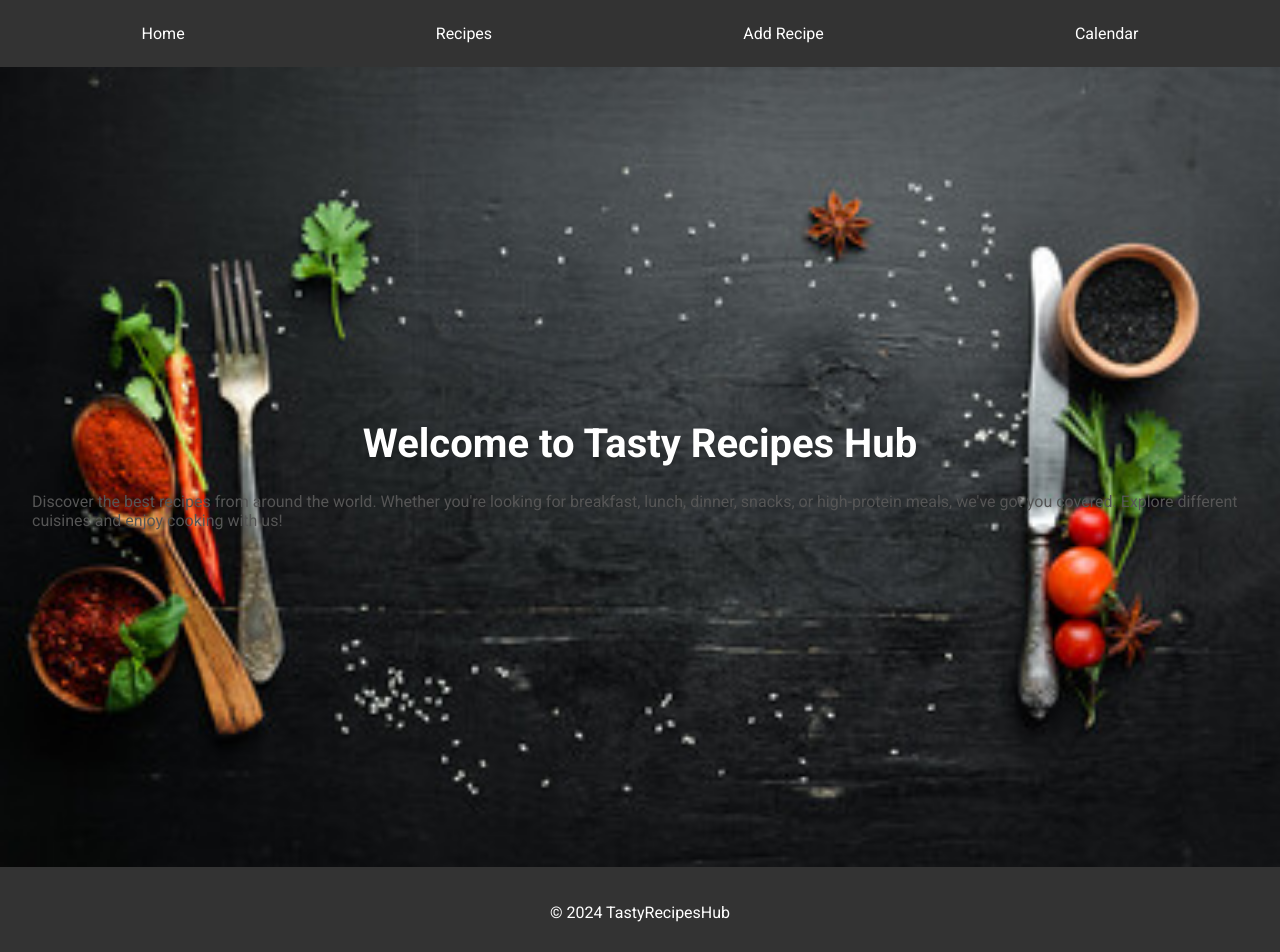
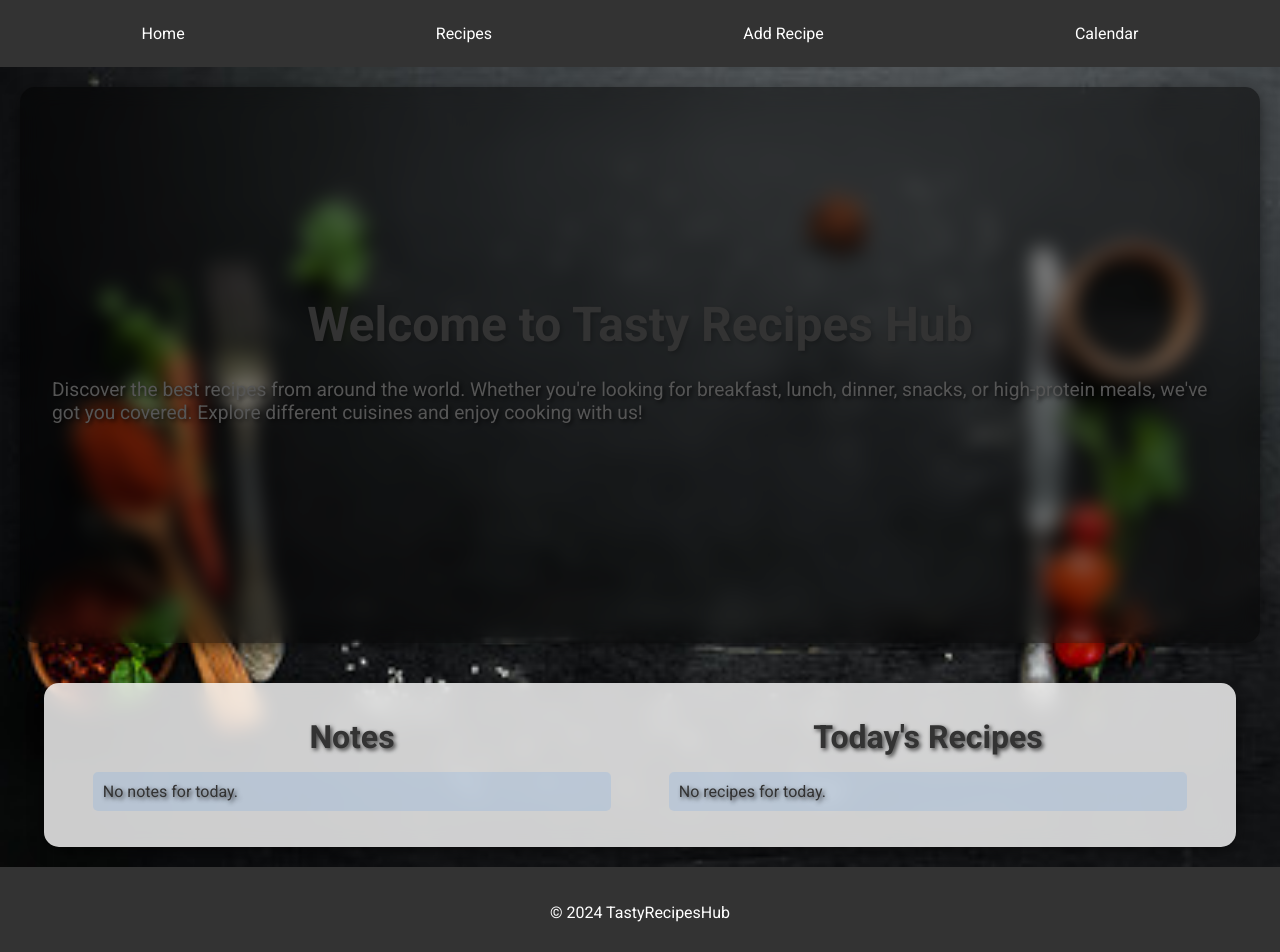
Before and after one commit to MichalOrlikowski/TastyRecipesHub, a React (Create React App) app in the folder tasty-recipes-hub/: page / in a window 1280 px wide. Shown: the top 952 px of the page. Built offline with nearby package versions, Linux system fonts and the light colour scheme.

Commit message:
displaying notes and recipes for the current day in the home.js file

```diff
--- a/tasty-recipes-hub/src/Pages/Calendar.js
+++ b/tasty-recipes-hub/src/Pages/Calendar.js
@@ -2,8 +2,8 @@ import React, { useState, useEffect } from 'react';
 import { format, addDays, startOfMonth, endOfMonth, startOfWeek, endOfWeek, isSameMonth, isSameDay, addMonths, subMonths } from 'date-fns';
 import '../styles/Calendar.css';
 import { pl } from 'date-fns/locale';
-import Modal from '../components/Modal'; // Import Modal component
-import recipesData from '../data/recipes.json'; // Import recipes from JSON file
+import Modal from '../components/Modal';
+import recipesData from '../data/recipes.json';
 
 const Calendar = () => {
     const [currentMonth, setCurrentMonth] = useState(new Date());
@@ -172,17 +172,17 @@ const Calendar = () => {
                 setHighlightedIndex(prevIndex => (prevIndex - 1 + filteredRecipes.length) % filteredRecipes.length);
             } else if (event.key === 'Enter') {
                 const selectedRecipe = filteredRecipes[highlightedIndex]?.name || searchTerm;
-                handleAddNote(`Przepis: ${selectedRecipe}`);
+                handleAddNote(`notes: ${selectedRecipe}`);
                 setFilteredRecipes([]);
             }
         } else if (event.key === 'Enter' && customNote) {
-            handleAddNote(customNote);
+            handleAddNote(`notatka: ${customNote}`);
         }
     };
 
     const handleRecipeClick = (recipe) => {
         setSearchTerm(recipe.name);
-        handleAddNote(`Przepis: ${recipe.name}`);
+        handleAddNote(`notes: ${recipe.name}`);
         setFilteredRecipes([]);
     };
 
@@ -200,7 +200,7 @@ const Calendar = () => {
                 notes={notes[format(selectedDate, 'yyyy-MM-dd')]}
                 selectedDate={format(selectedDate, 'yyyy-MM-dd')}
                 handleDeleteNote={(index) => handleDeleteNote(format(selectedDate, 'yyyy-MM-dd'), index)}
-                handleAddNote={() => handleAddNote(customNote)}
+                handleAddNote={() => handleAddNote(`notatka: ${customNote}`)}
                 searchTerm={searchTerm}
                 setSearchTerm={setSearchTerm}
                 filteredRecipes={filteredRecipes}
--- a/tasty-recipes-hub/src/Pages/Home.js
+++ b/tasty-recipes-hub/src/Pages/Home.js
@@ -1,7 +1,22 @@
-import React from 'react';
+import React, { useState, useEffect } from 'react';
 import '../styles/Home.css';
 
 const Home = () => {
+    const [notes, setNotes] = useState([]);
+    const [todayRecipes, setTodayRecipes] = useState([]);
+
+    useEffect(() => {
+        const storedData = JSON.parse(localStorage.getItem('notes')) || {};
+        const todayDate = new Date().toISOString().split('T')[0];
+        const todayData = storedData[todayDate] || [];
+
+        const todayNotes = todayData.filter(item => item.startsWith('notatka: '));
+        const todayRecipesList = todayData.filter(item => item.startsWith('notes: '));
+
+        setNotes(todayNotes.map(note => note.replace('notatka: ', '')));
+        setTodayRecipes(todayRecipesList.map(recipe => recipe.replace('notes: ', '')));
+    }, []);
+
     return (
         <div className="home-container">
             <div className="home-content">
@@ -10,6 +25,24 @@ const Home = () => {
                     Discover the best recipes from around the world. Whether you're looking for breakfast, lunch, dinner, snacks, or high-protein meals, we've got you covered. Explore different cuisines and enjoy cooking with us!
                 </p>
             </div>
+            <div className="home-extra">
+                <div className="home-notes">
+                    <h2>Notes</h2>
+                    <ul>
+                        {notes.length > 0 ? notes.map((note, index) => (
+                            <li key={index}>{note}</li>
+                        )) : <li>No notes for today.</li>}
+                    </ul>
+                </div>
+                <div className="home-recipes">
+                    <h2>Today's Recipes</h2>
+                    <ul>
+                        {todayRecipes.length > 0 ? todayRecipes.map((recipe, index) => (
+                            <li key={index}>{recipe}</li>
+                        )) : <li>No recipes for today.</li>}
+                    </ul>
+                </div>
+            </div>
         </div>
     );
 };
--- a/tasty-recipes-hub/src/styles/Home.css
+++ b/tasty-recipes-hub/src/styles/Home.css
@@ -1,14 +1,27 @@
+/* Ogólne style */
+body {
+    font-family: 'Arial', sans-serif;
+    background-color: #f4f4f4;
+    color: #333;
+    margin: 0;
+    padding: 0;
+}
+
+/* Styl dla kontenera */
 .home-container {
     height: 100vh;
     display: flex;
     flex-direction: column;
     justify-content: space-between;
-    background-image: url('../Images/Tło.jpg'); /* Przy założeniu, że masz takie tło */
+    background-image: url('../Images/Tło.jpg'); /* Assuming you have this background */
     background-size: cover;
     background-position: center;
     overflow: hidden;
+    color: white;
+    text-shadow: 2px 2px 4px rgba(0, 0, 0, 0.7);
 }
 
+/* Styl dla głównej zawartości */
 .home-content {
     flex: 1;
     display: flex;
@@ -16,12 +29,125 @@
     justify-content: center;
     align-items: center;
     text-align: center;
-    color: white;
     padding: 2em;
-    overflow: hidden;
+    background: rgba(0, 0, 0, 0.5); /* Adding a semi-transparent background to make text readable */
+    border-radius: 15px;
+    margin: 20px;
+    box-shadow: 0 4px 15px rgba(0, 0, 0, 0.5);
+    backdrop-filter: blur(10px);
 }
 
+.home-content h1 {
+    font-size: 3em;
+    margin-bottom: 20px;
+    animation: fadeIn 1.5s ease-in-out;
+    font-family: 'Roboto', sans-serif;
+}
 
-.home-content h1 {
+.home-content p {
+    font-size: 1.2em;
+    margin-bottom: 30px;
+    animation: fadeIn 2s ease-in-out;
+    font-family: 'Roboto', sans-serif;
+}
+
+@keyframes fadeIn {
+    from { opacity: 0; }
+    to { opacity: 1; }
+}
+
+/* Sekcja dla notatek i dzisiejszych przepisów */
+.home-extra {
+    display: flex;
+    justify-content: space-around;
+    align-items: flex-start;
+    width: 90%;
+    max-width: 1200px;
+    margin: 20px auto;
+    padding: 20px;
+    background: rgba(255, 255, 255, 0.8);
+    color: #333;
+    border-radius: 15px;
+    box-shadow: 0 4px 15px rgba(0, 0, 0, 0.5);
+    backdrop-filter: blur(10px);
+    overflow-y: auto;
+}
+
+.home-notes, .home-recipes {
+    width: 45%;
+    max-width: 45%;
+}
+
+.home-notes h2, .home-recipes h2 {
+    font-size: 2em;
+    margin-bottom: 10px;
+    font-family: 'Roboto', sans-serif;
+}
+
+.home-notes p, .home-recipes p {
+    font-size: 1em;
+    margin-bottom: 10px;
+    line-height: 1.5;
+    animation: fadeIn 2.5s ease-in-out;
+    font-family: 'Roboto', sans-serif;
+}
+
+.home-notes ul, .home-recipes ul {
+    list-style: none;
+    padding: 0;
+    animation: fadeIn 2.5s ease-in-out;
+}
+
+.home-notes ul li, .home-recipes ul li {
+    background: rgba(0, 123, 255, 0.1);
+    margin: 5px 0;
+    padding: 10px;
+    border-radius: 5px;
+    transition: background 0.3s, transform 0.3s;
+    cursor: pointer;
+}
+
+.home-notes ul li:hover, .home-recipes ul li:hover {
+    background: rgba(0, 123, 255, 0.2);
+    transform: scale(1.02);
+}
+
+/* Styl dla scrollbar */
+.home-extra::-webkit-scrollbar {
+    width: 8px;
+}
+
+.home-extra::-webkit-scrollbar-thumb {
+    background-color: rgba(0, 0, 0, 0.3);
+    border-radius: 4px;
+}
+
+.home-extra::-webkit-scrollbar-track {
+    background-color: rgba(0, 0, 0, 0.1);
+}
+
+/* Animacja dla contentu */
+@keyframes slideIn {
+    from { transform: translateY(100px); opacity: 0; }
+    to { transform: translateY(0); opacity: 1; }
+}
+
+.home-content, .home-extra {
+    animation: slideIn 1.5s ease-in-out;
+}
+
+/* Styl dla przycisków */
+.button {
+    padding: 10px 20px;
+    margin-top: 20px;
+    background-color: #007bff;
     color: white;
+    border: none;
+    border-radius: 5px;
+    cursor: pointer;
+    transition: background-color 0.3s;
 }
+
+.button:hover {
+    background-color: #0056b3;
+}
```
